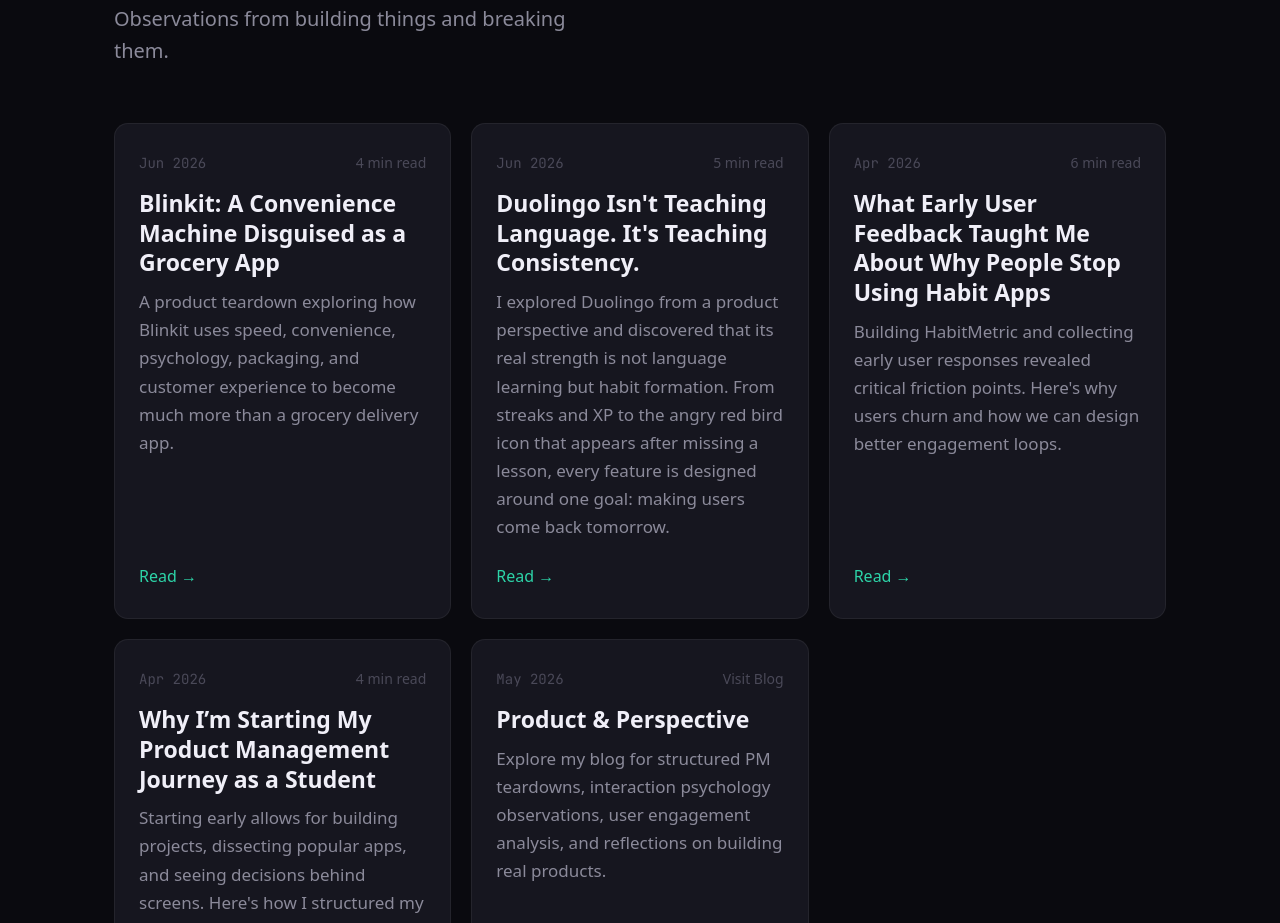
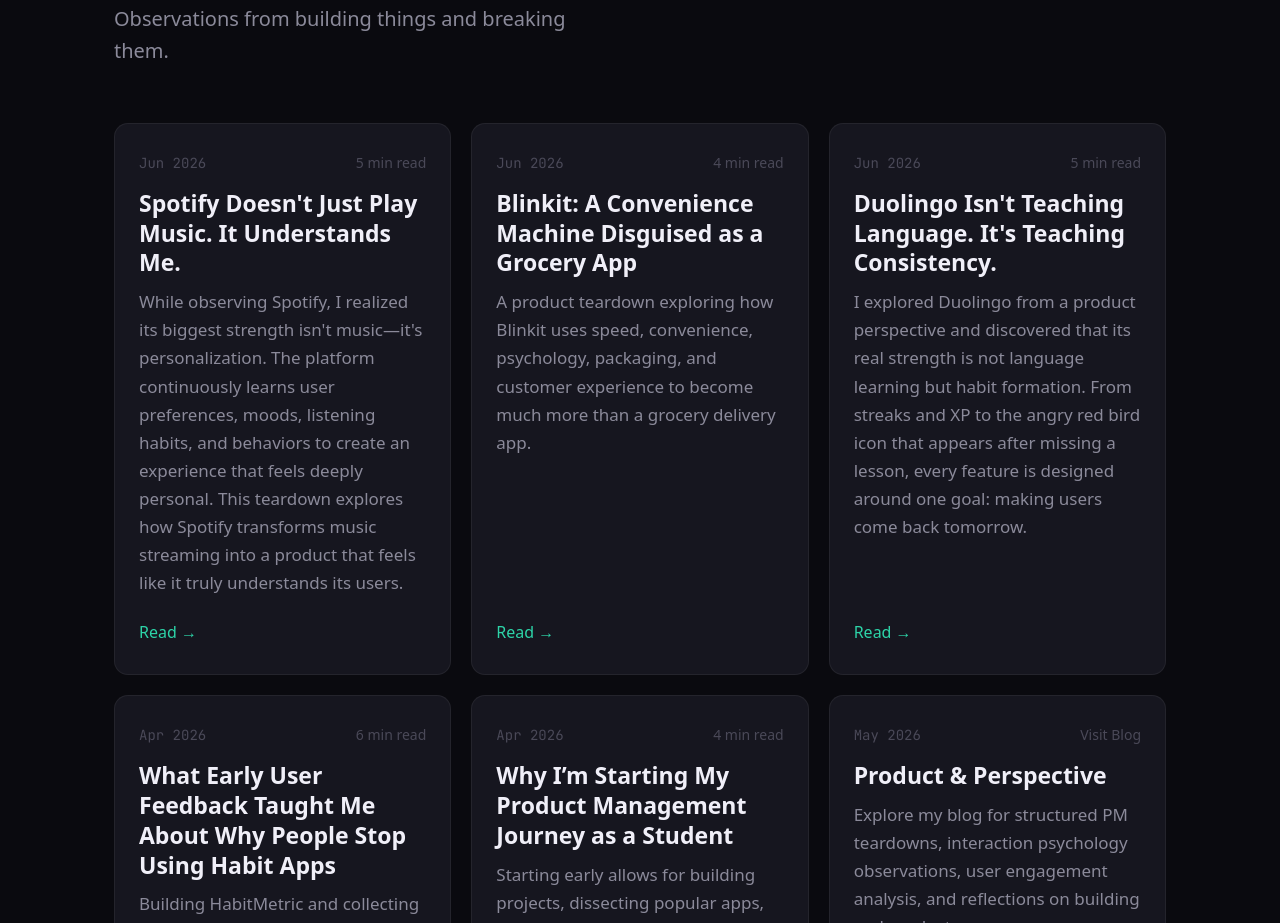
Before and after one commit to harshikagahlot/pm-portfolio, a React (Vite) app: page / in a window 1280 px wide. Shown: the part 8820-9743 px from the top of the page. Built offline with nearby package versions, Linux system fonts and the light colour scheme; a web font is replaced by a local one.

Commit message:
feat: add Spotify teardown blog post to Blog section

```diff
--- a/src/sections/Blog.tsx
+++ b/src/sections/Blog.tsx
@@ -12,6 +12,14 @@
 }
 
 const BLOG_POSTS: BlogPost[] = [
+  {
+    id: 6,
+    date: 'Jun 2026',
+    readTime: '5 min read',
+    title: "Spotify Doesn't Just Play Music. It Understands Me.",
+    excerpt: "While observing Spotify, I realized its biggest strength isn't music—it's personalization. The platform continuously learns user preferences, moods, listening habits, and behaviors to create an experience that feels deeply personal. This teardown explores how Spotify transforms music streaming into a product that feels like it truly understands its users.",
+    href: 'https://productandperspective.blogspot.com/2026/06/spotify-doesnt-just-play-music-it.html',
+  },
   {
     id: 5,
     date: 'Jun 2026',
```
